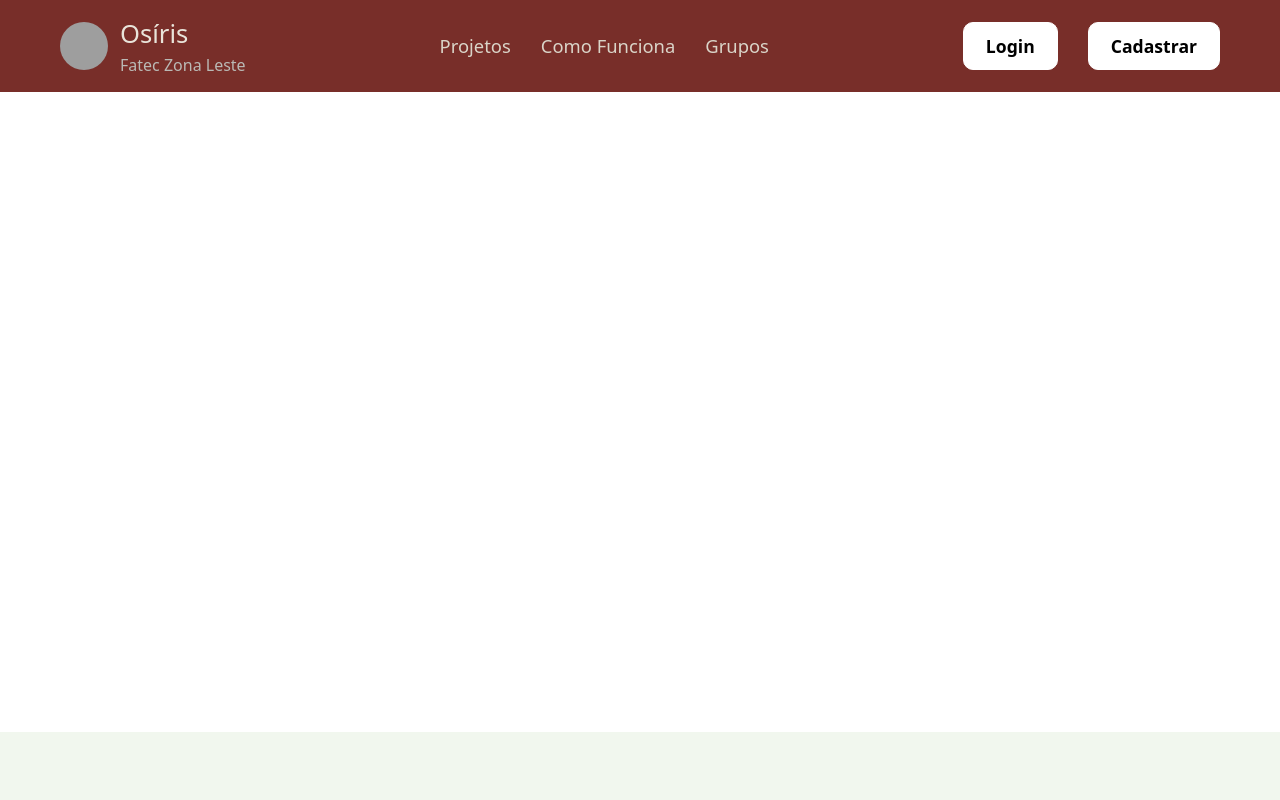
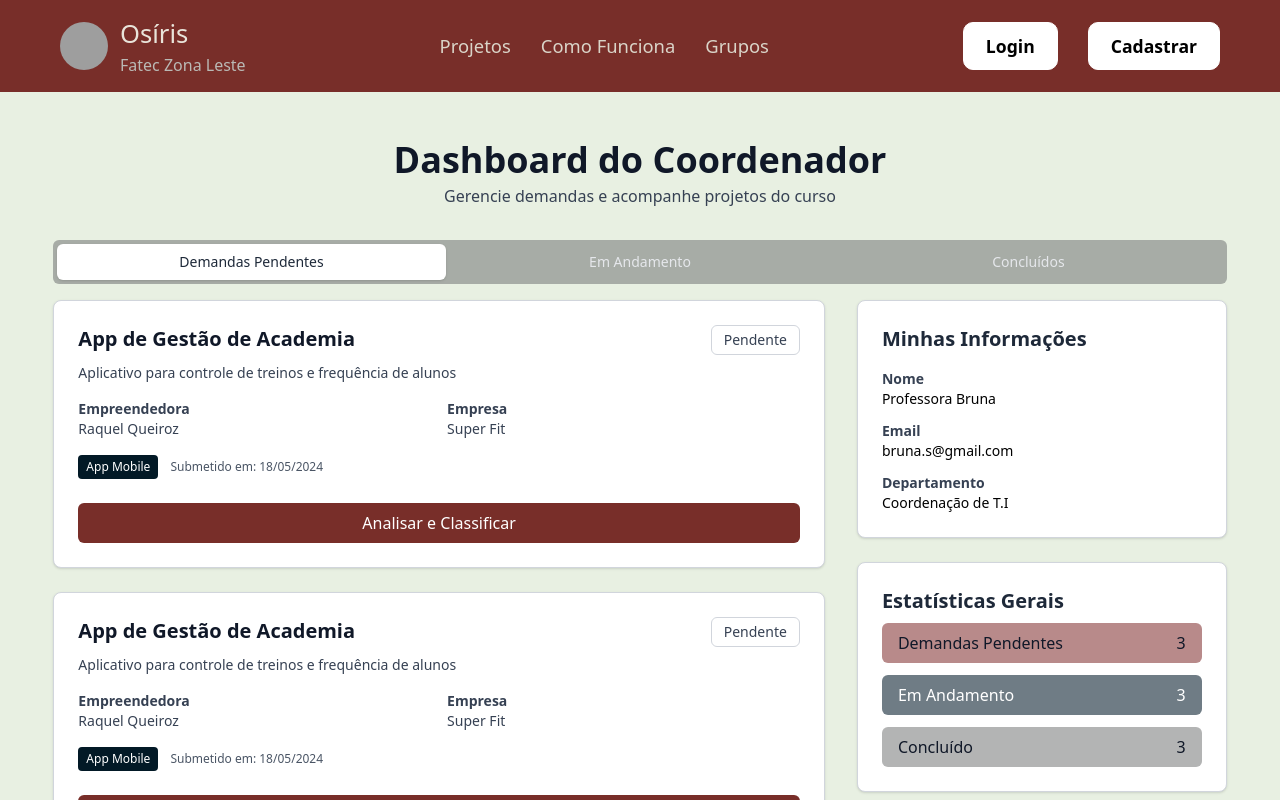
Before and after one commit to Infinito-1/osiris-react, a React (Vite) app: page /coordenador in a window 1280 px wide. Shown: the top 800 px of the page. Built offline with nearby package versions, Linux system fonts and the light colour scheme; grey boxes are pictures that could not be loaded.

Commit message:
adicionando dashboard de coordenador

```diff
--- a/src/App.tsx
+++ b/src/App.tsx
@@ -18,6 +18,7 @@ import Projeto from "./pages/projeto/Projeto";
 import Entrega from "./pages/projeto/Entrega";
 import Status from "./pages/projeto/Status";
 import DashboardAluno from "./pages/usuarios/Aluno";
+import DashboardCoordenador from "./pages/usuarios/Coordenador";
 
 function App() {
   return (
@@ -46,6 +47,7 @@ function App() {
             <Route path="/entrega" element={<Entrega />} />
             <Route path="/status" element={<Status />} />
             <Route path="/aluno" element={<DashboardAluno />} />
+            <Route path="/coordenador" element={<DashboardCoordenador />} />
           </Routes>
         </div>
         <Footer />
--- a/src/components/navbar/Navbar.tsx
+++ b/src/components/navbar/Navbar.tsx
@@ -20,7 +20,7 @@ function Navbar() {
         <div className="flex items-center gap-[30px]">
           <button
             className="bg-none border-none text-[#dad4c8] text-[1.15rem] cursor-pointer font-medium transition-opacity duration-300 hover:opacity-70"
-            onClick={() => navigate("/aluno")}
+            // onClick={() => navigate("/aluno")} onClick={() => navigate("/coordenador")}
           >
             Projetos
           </button>
--- a/src/pages/usuarios/Coordenador.tsx
+++ b/src/pages/usuarios/Coordenador.tsx
@@ -1,73 +1,159 @@
-function Coordenador() {
+import React from "react";
+
+const TabsNavegacao = () => {
   return (
-    <>
-    <!-- Botões de Abas -->
-  <nav>
-    <a href="./Coordenador.html"><button>Demandas Pendentes</button></a>
-    <a href="./CoordenadorEmAndamento.html"><button>Em Andamento</button></a>
-    <a href="./CoodernadorConcluidas.html"><button>Concluídos</button></a>
-  </nav>
+    <div className="flex w-full bg-[#A7ACA6] rounded-md p-1">
+      <button className="flex-1 py-2 bg-white text-gray-800 rounded-md font-medium shadow-sm text-sm">
+        Demandas Pendentes
+      </button>
 
-  <!-- Container principal -->
-  <div class="container">
-    <!-- Conteúdo Principal -->
-    <main>
-      <h2>Dashboard do Coordenador</h2>
+      <button className="flex-1 py-2 text-gray-200 font-medium text-sm">
+        Em Andamento
+      </button>
 
-      <!-- Seção: Demandas Pendentes -->
-      <section id="pendentes">
-        <h3>Demandas Pendentes</h3>
+      <button className="flex-1 py-2 text-gray-200 font-medium text-sm">
+        Concluídos
+      </button>
+    </div>
+  );
+};
 
+const CardDemanda = () => {
+  return (
+    <div className="bg-white border border-gray-300 rounded-lg p-6 shadow">
+      <div className="flex justify-between mb-2">
+        <h3 className="text-xl font-semibold text-gray-900">
+          App de Gestão de Academia
+        </h3>
+
+        <span className="border border-gray-300 rounded-md px-3 py-1 text-sm text-gray-700">
+          Pendente
+        </span>
+      </div>
+
+      <p className="text-sm text-gray-700 mb-1">
+        Aplicativo para controle de treinos e frequência de alunos
+      </p>
+
+      <div className="grid grid-cols-2 gap-4 mt-4 text-sm text-gray-700">
         <div>
-          <h4>App de Gestão de Academia</h4>
-          <p><strong>Descrição:</strong> Aplicativo para controle de treinos e frequência de alunos</p>
-          <p><strong>Empreendedora:</strong> Raquel Queiroz</p>
-          <p><strong>Empresa:</strong> Super Fit</p>
-          <p><strong>Data de envio:</strong> 10/05/2024</p>
-          <a href=""><button>Analisar e Classificar</button></a>
+          <p className="font-semibold">Empreendedora</p>
+          <p>Raquel Queiroz</p>
         </div>
 
         <div>
-          <h4>App de Gestão de Academia</h4>
-          <p><strong>Descrição:</strong> Aplicativo para controle de treinos e frequência de alunos</p>
-          <p><strong>Empreendedora:</strong> Raquel Queiroz</p>
-          <p><strong>Empresa:</strong> Super Fit</p>
-          <p><strong>Data de envio:</strong> 10/05/2024</p>
-          <a href=""><button>Analisar e Classificar</button></a>
+          <p className="font-semibold">Empresa</p>
+          <p>Super Fit</p>
+        </div>
+      </div>
+
+      <div className="flex items-center space-x-3 mt-4">
+        <span className="bg-[#021926] text-white text-xs px-2 py-1 rounded">
+          App Mobile
+        </span>
+        <p className="text-xs text-gray-600">Submetido em: 18/05/2024</p>
+      </div>
+
+      <button className="w-full bg-[#782E29] text-white py-2 rounded-md mt-6 hover:bg-[#6a2623] transition">
+        Analisar e Classificar
+      </button>
+    </div>
+  );
+};
+
+const MinhasInformacoes = () => {
+  return (
+    <div className="bg-white border border-gray-300 rounded-lg p-6 shadow">
+      <h3 className="text-xl font-semibold text-gray-800 mb-4">
+        Minhas Informações
+      </h3>
+
+      <p className="text-sm mb-3">
+        <span className="font-semibold text-gray-700">Nome</span>
+        <br /> Professora Bruna
+      </p>
+
+      <p className="text-sm mb-3">
+        <span className="font-semibold text-gray-700">Email</span>
+        <br /> bruna.s@gmail.com
+      </p>
+
+      <p className="text-sm">
+        <span className="font-semibold text-gray-700">Departamento</span>
+        <br /> Coordenação de T.I
+      </p>
+    </div>
+  );
+};
+
+const EstatisticasGerais = () => {
+  return (
+    <div className="bg-white border border-gray-300 rounded-lg p-6 shadow space-y-3">
+      <h3 className="text-xl font-semibold text-gray-800 mb-2">
+        Estatísticas Gerais
+      </h3>
+
+      <button className="w-full py-2 bg-[#B88A8A] text-gray-900 rounded-md flex justify-between px-4">
+        <span>Demandas Pendentes</span> <span>3</span>
+      </button>
+
+      <button className="w-full py-2 bg-[#6F7C85] text-white rounded-md flex justify-between px-4">
+        <span>Em Andamento</span> <span>3</span>
+      </button>
+
+      <button className="w-full py-2 bg-[#B3B4B4] text-gray-900 rounded-md flex justify-between px-4">
+        <span>Concluído</span> <span>3</span>
+      </button>
+    </div>
+  );
+};
+
+const Relatorios = () => {
+  return (
+    <div className="bg-white border border-gray-300 rounded-lg p-6 shadow space-y-3">
+      <h3 className="text-xl font-semibold text-gray-800 mb-2">Relatórios</h3>
+
+      <button className="w-full py-2 border border-[#782E29] text-[#782E29] rounded-md">
+        Relatório Mensal
+      </button>
+
+      <button className="w-full py-2 border border-gray-400 text-gray-800 rounded-md">
+        Relatório Semestral
+      </button>
+    </div>
+  );
+};
+
+export default function DashboardCoordenador() {
+  return (
+    <main className="w-full flex flex-col items-center bg-[#E8F0E2] py-12">
+      <div className="w-11/12 max-w-7xl">
+        <h1 className="text-4xl font-bold text-center text-gray-900 mb-1">
+          Dashboard do Coordenador
+        </h1>
+
+        <p className="text-center text-gray-700 mb-8">
+          Gerencie demandas e acompanhe projetos do curso
+        </p>
+
+        <div className="lg:col-span-2">
+          <TabsNavegacao />
         </div>
 
-        <div>
-          <h4>App de Gestão de Academia</h4>
-          <p><strong>Descrição:</strong> Aplicativo para controle de treinos e frequência de alunos</p>
-          <p><strong>Empreendedora:</strong> Raquel Queiroz</p>
-          <p><strong>Empresa:</strong> Super Fit</p>
-          <p><strong>Data de envio:</strong> 10/05/2024</p>
-          <a href=""><button>Analisar e Classificar</button></a>
+        <div className="grid grid-cols-1 lg:grid-cols-3 gap-8 mt-4">
+          <div className="lg:col-span-2 space-y-6">
+            <CardDemanda />
+            <CardDemanda />
+            <CardDemanda />
+          </div>
+
+          <div className="space-y-6 self-start">
+            <MinhasInformacoes />
+            <EstatisticasGerais />
+            <Relatorios />
+          </div>
         </div>
-      </section>
+      </div>
     </main>
-
-    <!-- Barra Lateral -->
-    <aside>
-      <h3>Minhas Informações</h3>
-      <p><strong>Nome:</strong> Professora Bruna</p>
-      <p><strong>Email:</strong> bruna@gmail.com</p>
-      <p><strong>Departamento:</strong> Coordenação de DSM</p>
-
-      <h3>Estatísticas Gerais</h3>
-      <a href=""><button>Demandas Pendentes: 3</button></a><br>
-      <a href=""><button>Em Andamento: 7</button></a><br>
-      <a href=""><button>Concluídos: 9</button></a>
-
-      <h3>Relatórios</h3>
-      <a href=""><button>Relatório Mensal</button></a><br>
-      <a href=""><button>Relatório Semestral</button></a>
-    </aside>
-  </div>
-
-
-    </>
-  )
+  );
 }
-
-export default Coordenador
```
